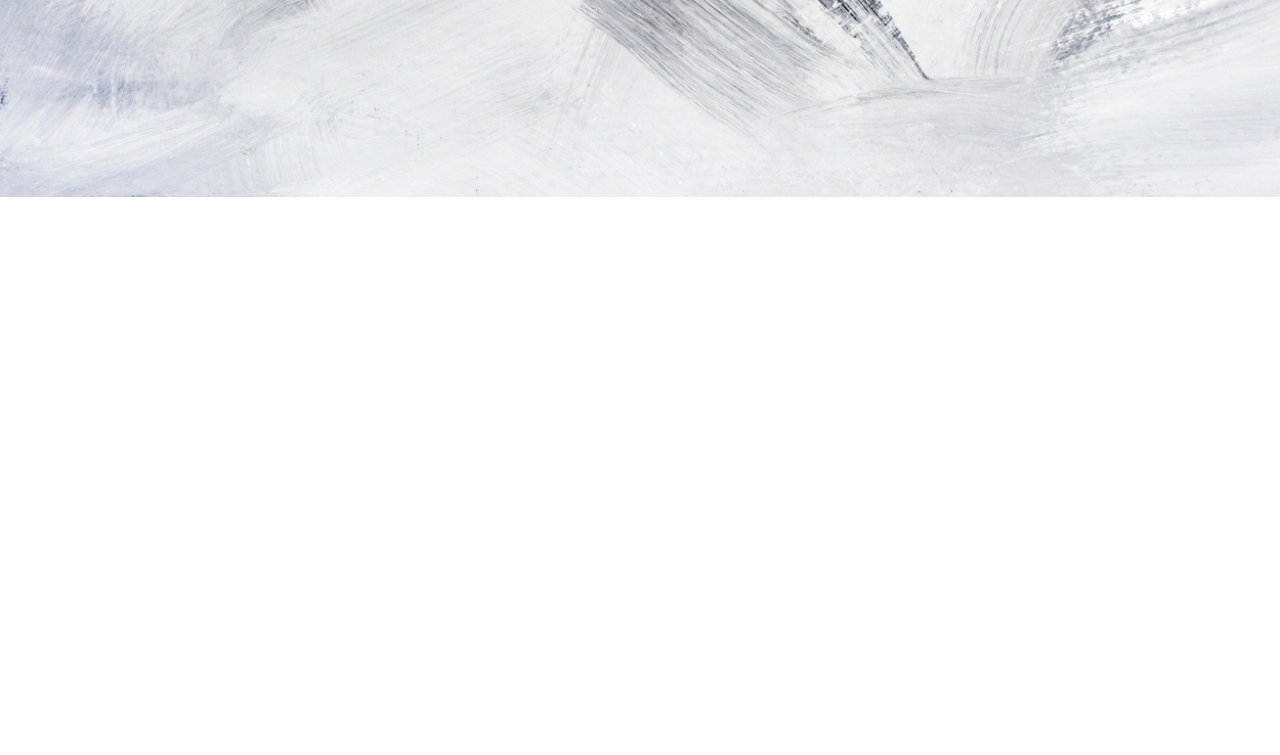
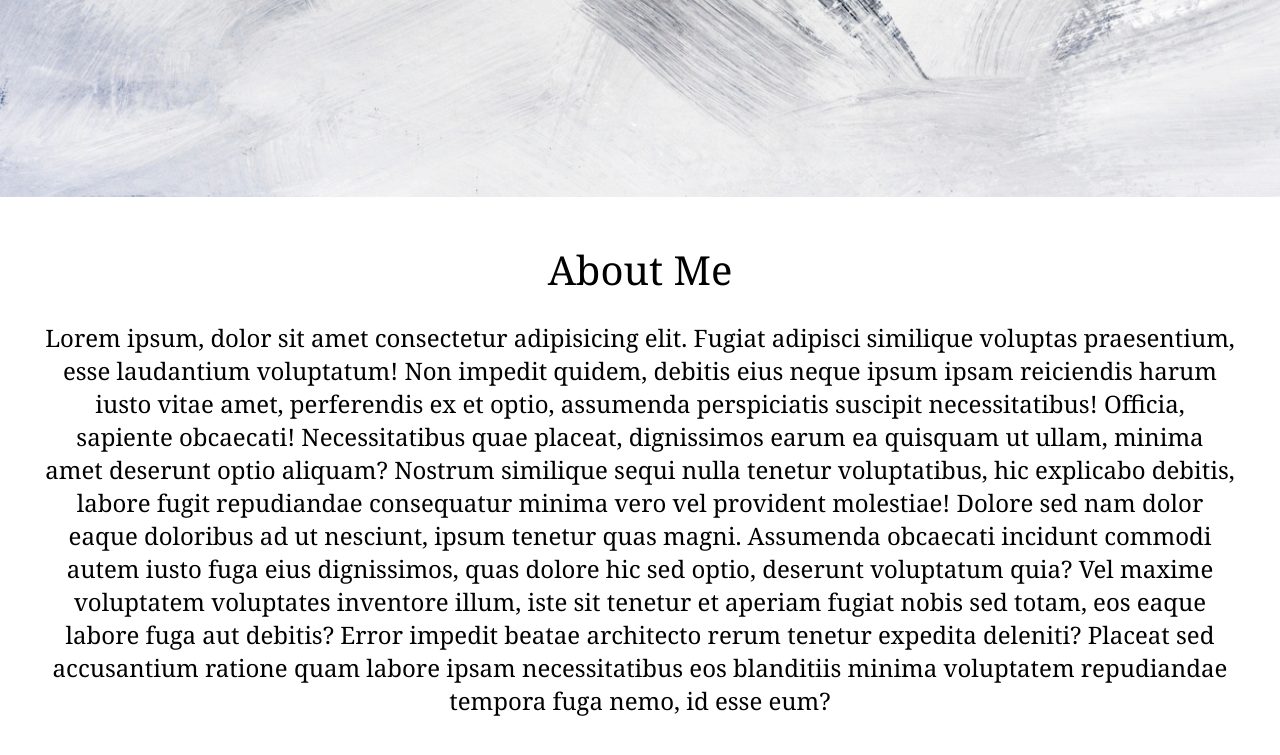
Before and after one commit to FrannieJames/single-page-portfolio, a plain HTML site: page index.html in a window 1280 px wide. Shown: the part 603-1358 px from the top of the page. Before the commit the page ends 800 px from the top, so only its background shows below. Drawn offline with Linux system fonts and the light colour scheme.

Commit message:
make about me content on main

```diff
--- a/css/main.css
+++ b/css/main.css
@@ -2,6 +2,7 @@ html {
     margin: 0;
     width: 100%;
     font-family: Cambria, Cochin, Georgia, Times, 'Times New Roman', serif;
+    scroll-behavior: smooth;
 }
 
 body {
@@ -59,3 +60,26 @@ body {
     margin: 0px;
     font-size: 2.2rem;
 }
+
+/* Main */
+main {
+    margin: 0;
+    padding: 0;
+    text-align: center;
+}
+
+#about {
+    padding: 45px;
+    color: black;
+}
+
+#about h2 {
+    margin: 0;
+    font-size: 2.5rem;
+    font-weight: 300;
+}
+
+#about p {
+    font-size: 1.5rem;
+    font-weight: 300;
+}
--- a/index.html
+++ b/index.html
@@ -13,9 +13,9 @@
             <div class="portfolio-menu">
                 <ul class="nav-menu">
                     <li class="menu-item"><a href="#">Home</a></li>
-                    <li class="menu-item"><a href="#">About Me</a></li>
-                    <li class="menu-item"><a href="#">Skills</a></li>
-                    <li class="menu-item"><a href="#">Contact</a></li>
+                    <li class="menu-item"><a href="#about">About Me</a></li>
+                    <li class="menu-item"><a href="#skills">Skills</a></li>
+                    <li class="menu-item"><a href="#contact">Contact</a></li>
                 </ul>
                 <div class="portfolio-profile">
                     <img alt="profile-pic" src="img/me.jpg">
@@ -25,5 +25,18 @@
             </div>
         </div>
     </header>
+    <main>
+        <div id="about">
+            <h2>About Me</h2>
+            <p>Lorem ipsum, dolor sit amet consectetur adipisicing elit. Fugiat adipisci similique voluptas praesentium, esse laudantium voluptatum! Non impedit quidem, debitis eius neque ipsum ipsam reiciendis harum iusto vitae amet, perferendis ex et optio, assumenda perspiciatis suscipit necessitatibus! Officia, sapiente obcaecati! Necessitatibus quae placeat, dignissimos earum ea quisquam ut ullam, minima amet deserunt optio aliquam? Nostrum similique sequi nulla tenetur voluptatibus, hic explicabo debitis, labore fugit repudiandae consequatur minima vero vel provident molestiae! Dolore sed nam dolor eaque doloribus ad ut nesciunt, ipsum tenetur quas magni. Assumenda obcaecati incidunt commodi autem iusto fuga eius dignissimos, quas dolore hic sed optio, deserunt voluptatum quia? Vel maxime voluptatem voluptates inventore illum, iste sit tenetur et aperiam fugiat nobis sed totam, eos eaque labore fuga aut debitis? Error impedit beatae architecto rerum tenetur expedita deleniti? Placeat sed accusantium ratione quam labore ipsam necessitatibus eos blanditiis minima voluptatem repudiandae tempora fuga nemo, id esse eum?</p>
+
+        </div>
+        <div id="skills">
+
+        </div>
+        <div id="contact">
+
+        </div>
+    </main>
 </body>
 </html>
```
